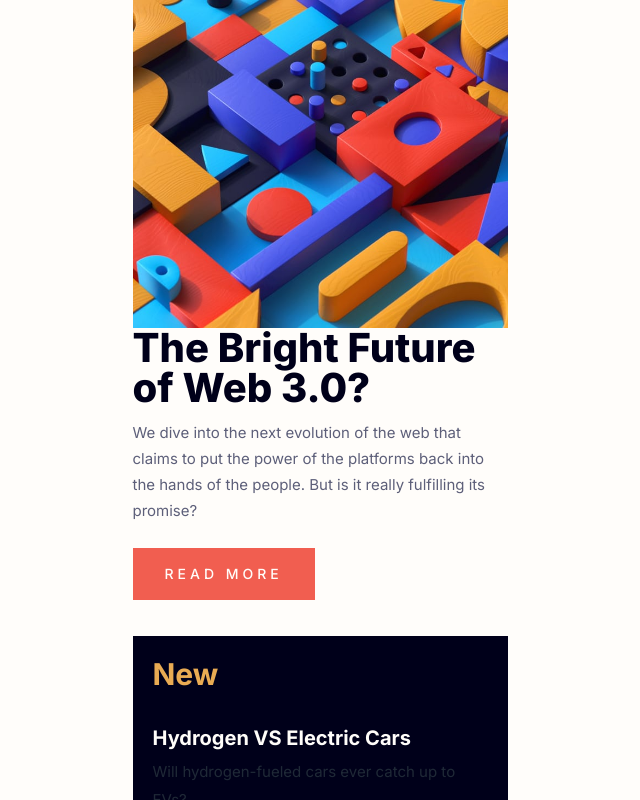
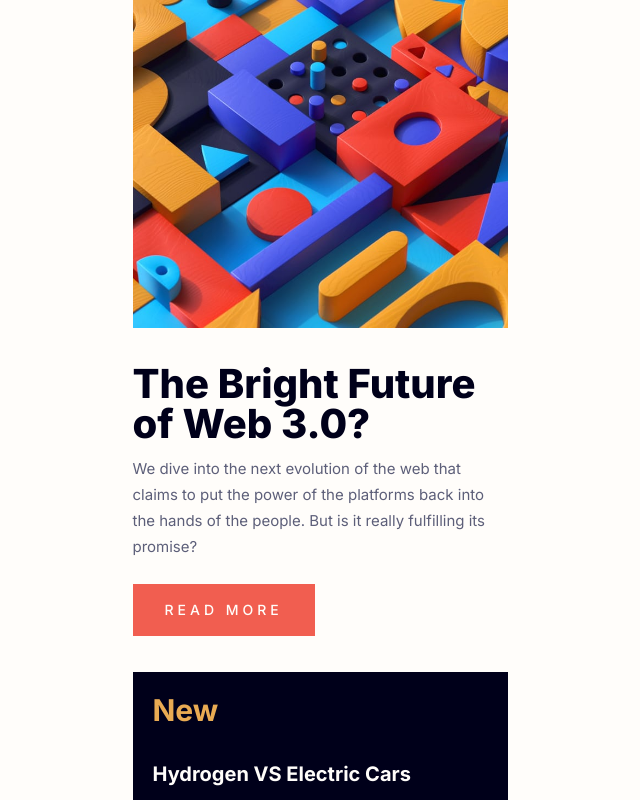
Before and after one commit to chungvuiloong/news-landing-page, a Next.js app: page / in a window 1280 px wide. Shown: the top 800 px of the page, without its empty margins (320-960 px from the left). Built offline with nearby package versions, Linux system fonts and the light colour scheme.

Commit message:
Added flex col and gap.

```diff
--- a/src/app/page.tsx
+++ b/src/app/page.tsx
@@ -9,7 +9,7 @@ export default function Home() {
     <main>
         <div className='container mx-auto flex flex-col'>
             <div className='flex 2xl:flex-row flex-col gap-9'>
-                <div className='basis-2/3'>
+                <div className='basis-2/3 flex flex-col gap-y-9'>
                     <HeadLineImage />
                     <Headline />
                 </div>
```
